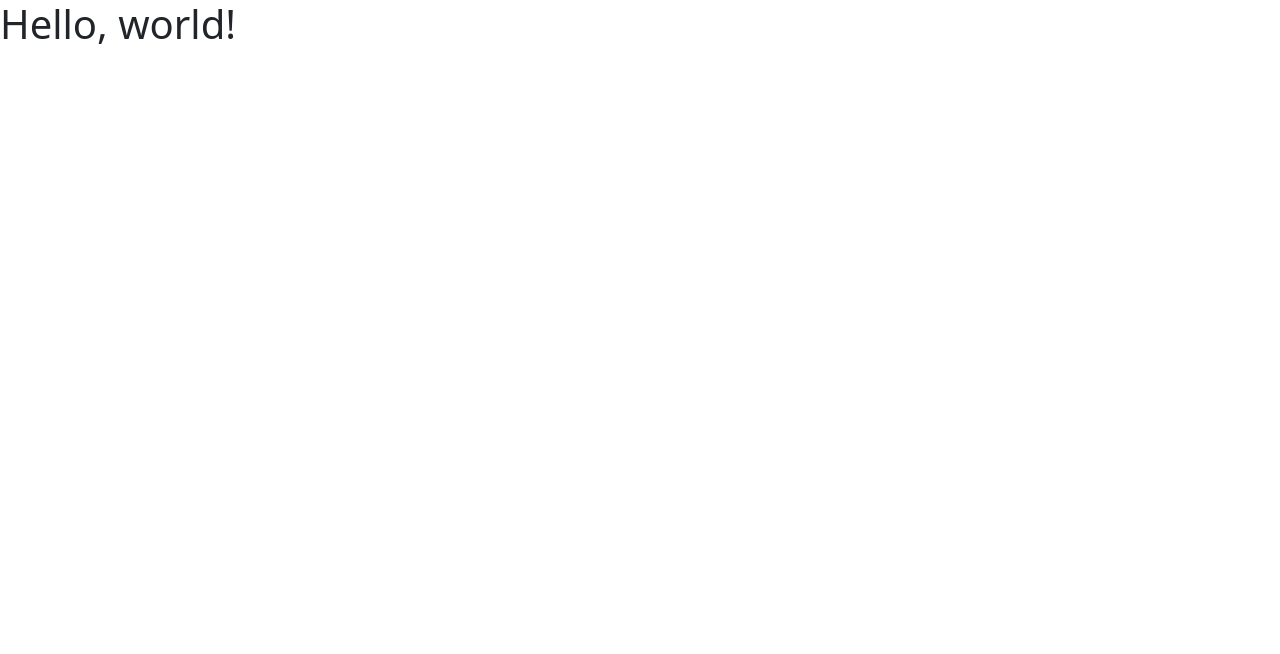
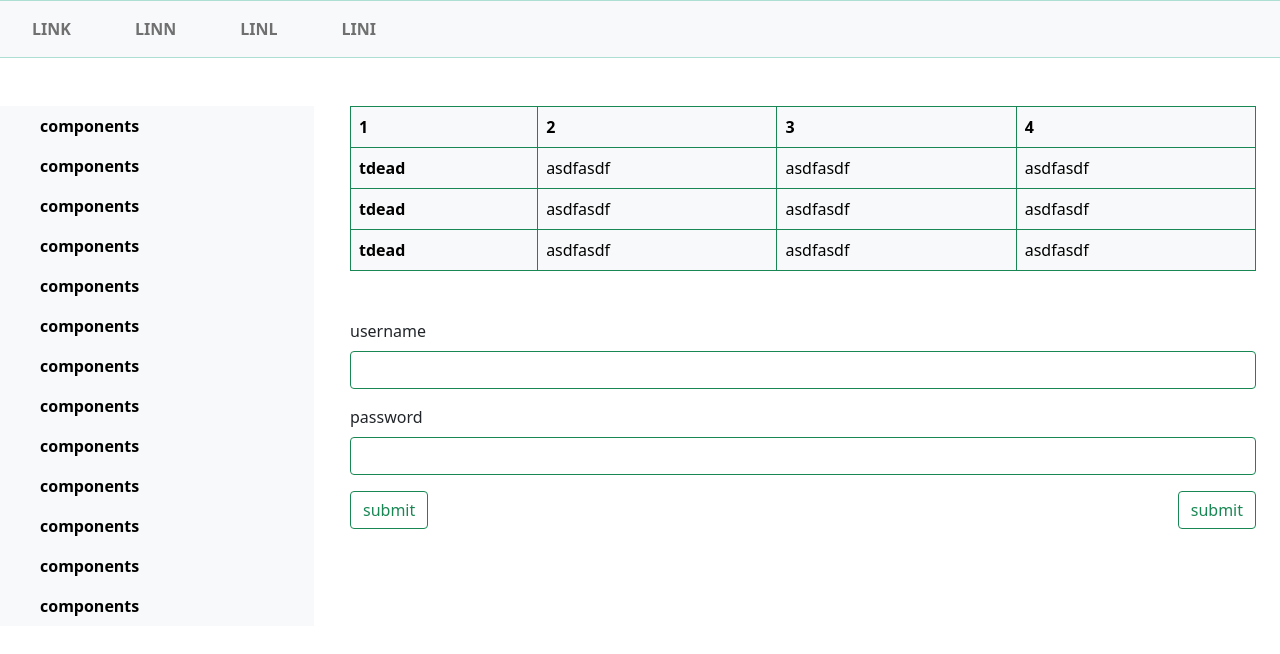
Before and after one commit to lunapy/bootstrap-tpl, a plain HTML site: page index.html in a window 1280 px wide. Drawn offline with nearby package versions, Linux system fonts and the light colour scheme.

Commit message:
add form table nav

```diff
--- a/index.html
+++ b/index.html
@@ -6,13 +6,122 @@
     <meta name="viewport" content="width=device-width, initial-scale=1">
 
     <link href="https://cdn.jsdelivr.net/npm/bootstrap@5.0.0-beta1/dist/css/bootstrap.min.css" rel="stylesheet">
+    <style>
+      .navbar {
+        border-top: 1px solid rgba(3, 166, 120, 0.3);
+        border-bottom: 1px solid rgba(3, 166, 120, 0.3);
+      }
+      .nav .nav-link {
+        color: black;
+        font-weight: bold;
+      }
+    </style>
+    <title> Title goes here. </title>
+  </head>
 
-    <title>Hello, world!</title>
-  </head>
   <body>
-    <h1>Hello, world!</h1>
+    <nav class="navbar navbar-light bg-light navbar-expand">
+      <div class="navbar-nav">
+        <a href="" class="nav-item nav-link mx-4 fw-bold">LINK</a>
+        <a href="" class="nav-item nav-link mx-4 fw-bold">LINN</a>
+        <a href="" class="nav-item nav-link mx-4 fw-bold">LINL</a>
+        <a href="" class="nav-item nav-link mx-4 fw-bold">LINI</a>
+      </div>
+    </nav>
+
+    <div class="row mt-5">
+
+      <div class="col-3 bg-light">
+        <div class="container">
+          <nav class="nav flex-column">
+            <a href="" class="nav-link">components</a>
+            <a href="" class="nav-link">components</a>
+            <a href="" class="nav-link">components</a>
+            <a href="" class="nav-link">components</a>
+            <a href="" class="nav-link">components</a>
+            <a href="" class="nav-link">components</a>
+            <a href="" class="nav-link">components</a>
+            <a href="" class="nav-link">components</a>
+            <a href="" class="nav-link">components</a>
+            <a href="" class="nav-link">components</a>
+            <a href="" class="nav-link">components</a>
+            <a href="" class="nav-link">components</a>
+            <a href="" class="nav-link">components</a>
+          </nav>
+        </div>
+      </div>
+
+    <div class="col-9">
+      <div class="container">
+        <table class="table table-light table-hover table-bordered border-success">
+          <thead>
+            <tr>
+              <th>1</th>
+              <th>2</th>
+              <th>3</th>
+              <th>4</th>
+            </tr>
+          </thead>
+
+          <tbody>
+            <tr>
+              <th>tdead</th>
+              <td>asdfasdf</td>
+              <td>asdfasdf</td>
+              <td>asdfasdf</td>
+            </tr>
+            <tr>
+              <th>tdead</th>
+              <td>asdfasdf</td>
+              <td>asdfasdf</td>
+              <td>asdfasdf</td>
+            </tr>
+            <tr>
+              <th>tdead</th>
+              <td>asdfasdf</td>
+              <td>asdfasdf</td>
+              <td>asdfasdf</td>
+            </tr>
+          </tbody>
+        </table>
+
+        <form class="mt-5" action="">
+
+            <div class="my-3">
+              <label for="username" class="form-label">username</label>
+              <input type="text" class="form-control  border-success" id="username">
+            </div>
+
+            <div class="my-3">
+              <label for="password" class="form-label">password</label>
+              <input type="text" class="form-control border-success" id="password">
+            </div>
+
+            <div class="my-3">
+              <button class="btn btn-outline-success" type="button">submit</button>
+              <button class="btn btn-outline-success float-end" type="button">submit</button>
+            </div>
+
+        </form>
+
+
+
+
+      </div>
+    </div>
+
+    </div>
+
+
+
+
+
+
+
+
 
     <script src="https://cdn.jsdelivr.net/npm/bootstrap@5.0.0-beta1/dist/js/bootstrap.bundle.min.js"></script>
 
   </body>
+
 </html>
```
